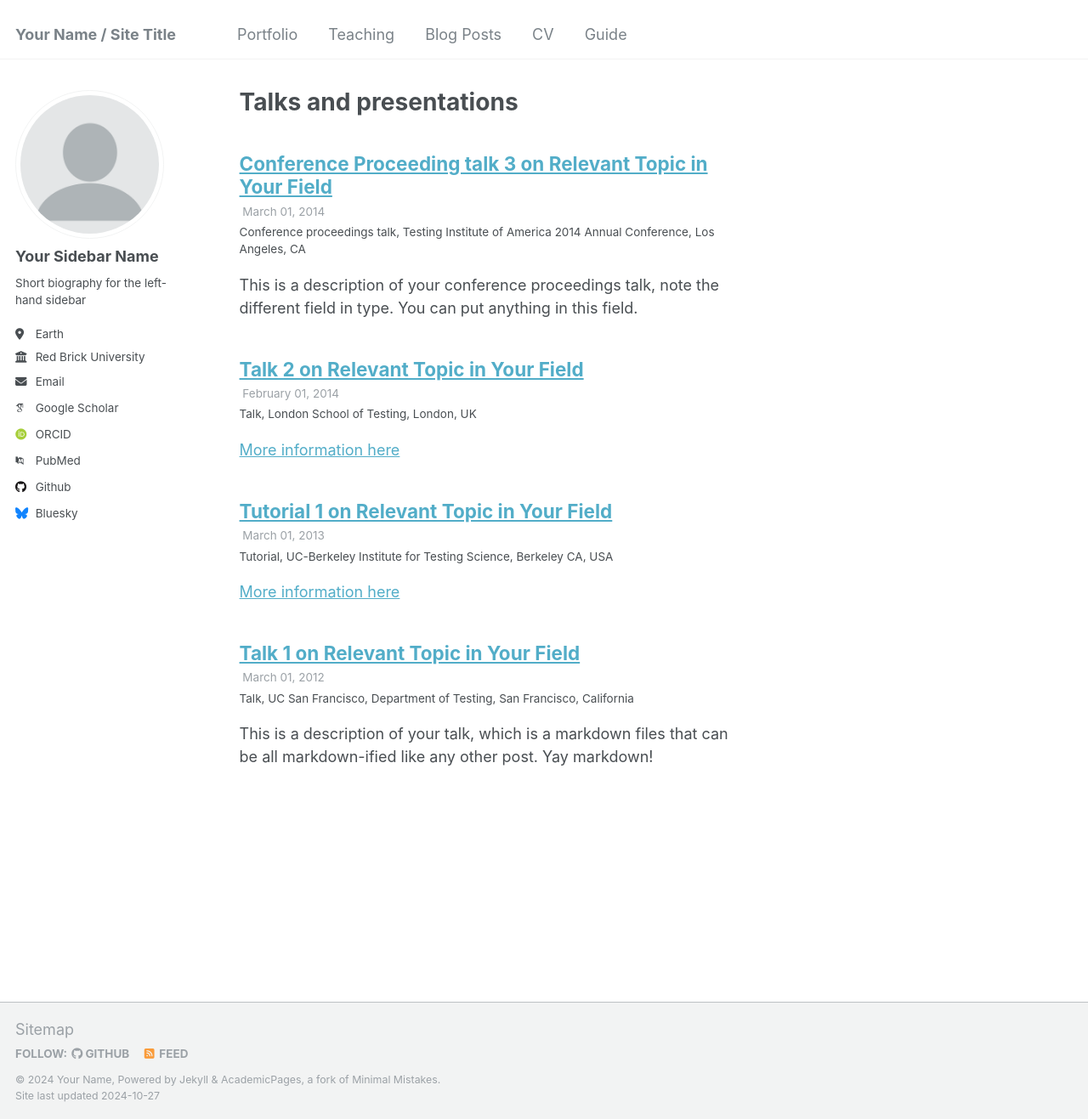
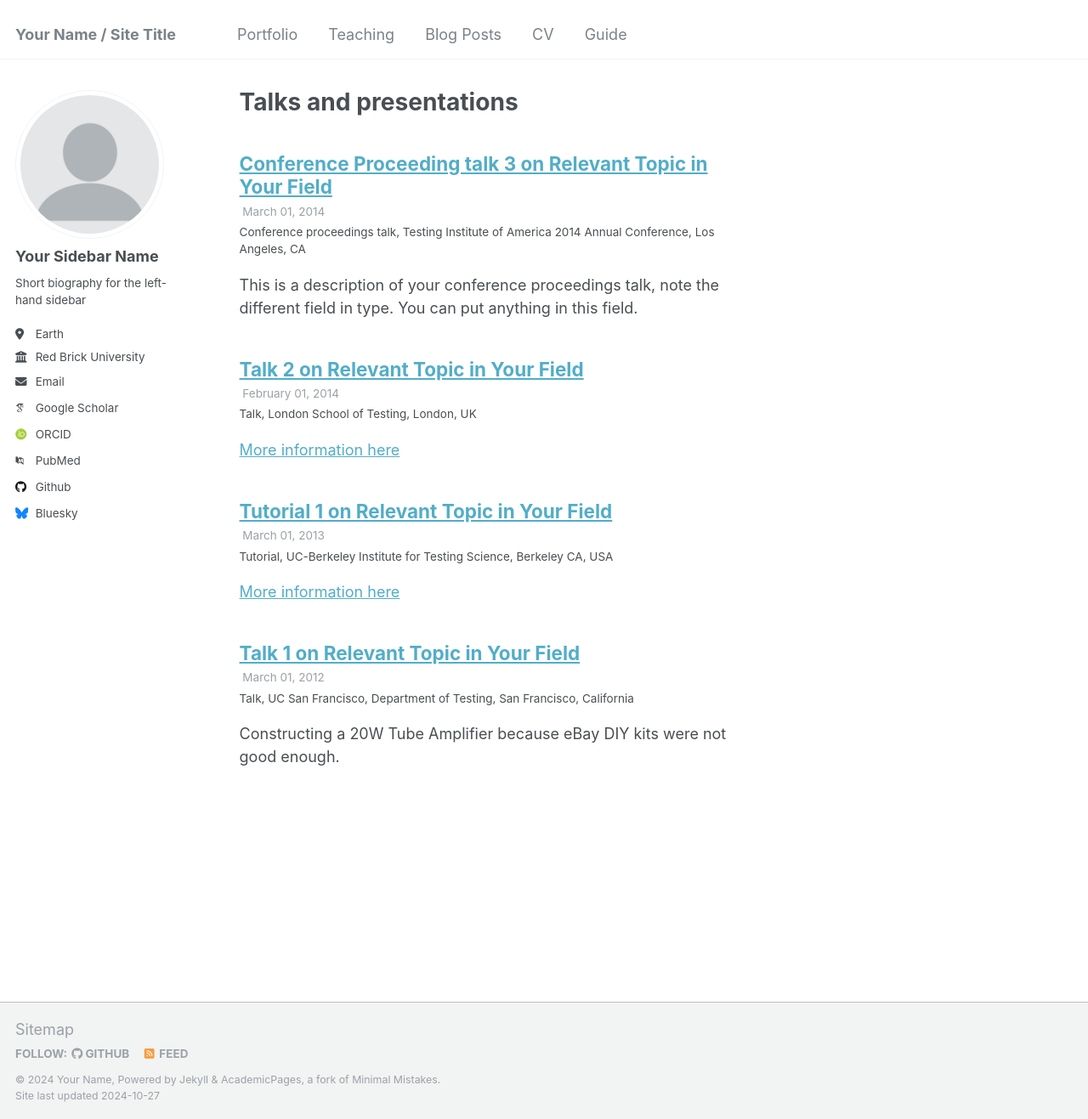
Before and after one commit to asaiyru99/asaiy, a Jekyll site: the page built from _pages/talks.html, in a window 1280 px wide and 1317 px high. Shown: the whole window at 85% size. Built offline with Jekyll 4.4.1, drawn with Linux system fonts in a browser that asks for light colours; some web fonts are replaced; part of the change alters nothing that is shown.

Commit message:
Update 2012-03-01-talk-1.md

```diff
--- a/_talks/2012-03-01-talk-1.md
+++ b/_talks/2012-03-01-talk-1.md
@@ -8,4 +8,63 @@ date: 2012-03-01
 location: "San Francisco, California"
 ---
 
-This is a description of your talk, which is a markdown files that can be all markdown-ified like any other post. Yay markdown!
+Constructing a 20W Tube Amplifier because eBay DIY kits were not good enough.
+
+<img src='/images/Tube1.jpg'>
+
+
+In 2019, I learnt about D class amplifiers in college. Analog Microelectronics was hands down one of my favourite courses during college, right behind Digital Signal Processing. I ordered a tiny DIY D-class amplifier kit from Ebay  (3W, maybe 4 ohm impedance, if I recall correctly) and a soldering kit from the local electronics store. I found a Bluetooth audio module off of Amazon and started putting it all together. The instructions were clear and I didn't need to put much thought into it. I don't recall what IC chip this kit used though.
+
+The audio quality never lived up to what I hoped it would. Then again, this was eBay.
+
+My landlord had found out that I was starting a small audio-amplifier work station in my room and pitched the idea of valve amplifiers. I only learnt about BJTs and MOSFETs in college, so a valve amplifier itched my brain. Imagine, an amplifier with no IC chips, no transistors, only resistors, capacitors and vacuum tubes that performed the amplification.
+
+So, I was using an old 7 tube Magnavox amplifier for reference, as demonstrated on wkinsler.com who has amazing electronics references!
+Out of the 7 tubes, two were for the pre-amplification stage and four for the amplification stage. I immediately stumbled upon the issue of the unavailability of the two pre-amplifier tubes called 6EU7s. I had to work with a 12AX7 and rewire it to be used as a substitute.
+
+A quick Google search helped me find Miracle Electronics, who agreed to manufacture my transformers for me. Apparently, they provide transformers to the planes at HAL which is pretty cool.
+
+<h2>The First Run</h2>
+
+In all honesty, the first attempt never comes out perfect. I messed up the wiring and fed positive feedback to the amplifier instead than negative. The amplifier sounded like an air raid siren and I panicked, worrying that it will blow up in my face.
+
+<iframe width="560" height="315" src="https://www.youtube.com/embed/Myj-aIommmA?si=Btv_vZaWS4-3g26k" title="YouTube video player" frameborder="0" allow="accelerometer; autoplay; clipboard-write; encrypted-media; gyroscope; picture-in-picture; web-share" referrerpolicy="strict-origin-when-cross-origin" allowfullscreen></iframe>
+
+<h2>It Runs!</h2>
+
+After the feedback issue was solved, it was finally playing music. I wouldn't say it sang like a canary, but that was probably because it had hardly warmed up. The wonderful thing about tube amplifiers is that they only sound better as time goes by. After running it for a few hours, the next day it sounded absolutely brilliant!
+
+I contemplated implementing an audio equalizer to go with it, but I was already super happy with how well it sounded as is.
+
+Some technical aspects:
+
+This is a 20 W, 4 ohm amplifier that uses an E-I core power transformer (sec1: 600V CT 130ma, sec2: 5 volts 3 amps, sec 3: 6.3 volts 4 amps).
+
+My tube line-up:
+
+-12AX7-Left AF amp & phase inverter (Brand: Sovtek)
+
+-12AX7-Right AF amp & phase inverter (Brand: Sovtek)
+
+-6BQ5-Left output (Brand: JJ Electronics)
+
+-6BQ5-Left output (Brand: JJ Electronics)
+
+-6BQ5-Right output (Brand: JJ Electronics)
+
+-6BQ5-Right output (Brand: JJ Electronics)
+
+-5U4-G Rectifier (Brand: Electro-Harmonix)
+
+I still have  my bill from Miracle Electronics! Haha
+
+<img src='/images/bill.png'>
+
+
+Note: I changed the secondary Z on the o/p transformer to 4 ohms.
+
+
+<h2>Here's how it sounds: </h2>
+
+
+<iframe width="560" height="315" src="https://www.youtube.com/embed/WKnQE7q7Vss?si=b6DvhDjPS1G32RbG" title="YouTube video player" frameborder="0" allow="accelerometer; autoplay; clipboard-write; encrypted-media; gyroscope; picture-in-picture; web-share" referrerpolicy="strict-origin-when-cross-origin" allowfullscreen></iframe>
```
